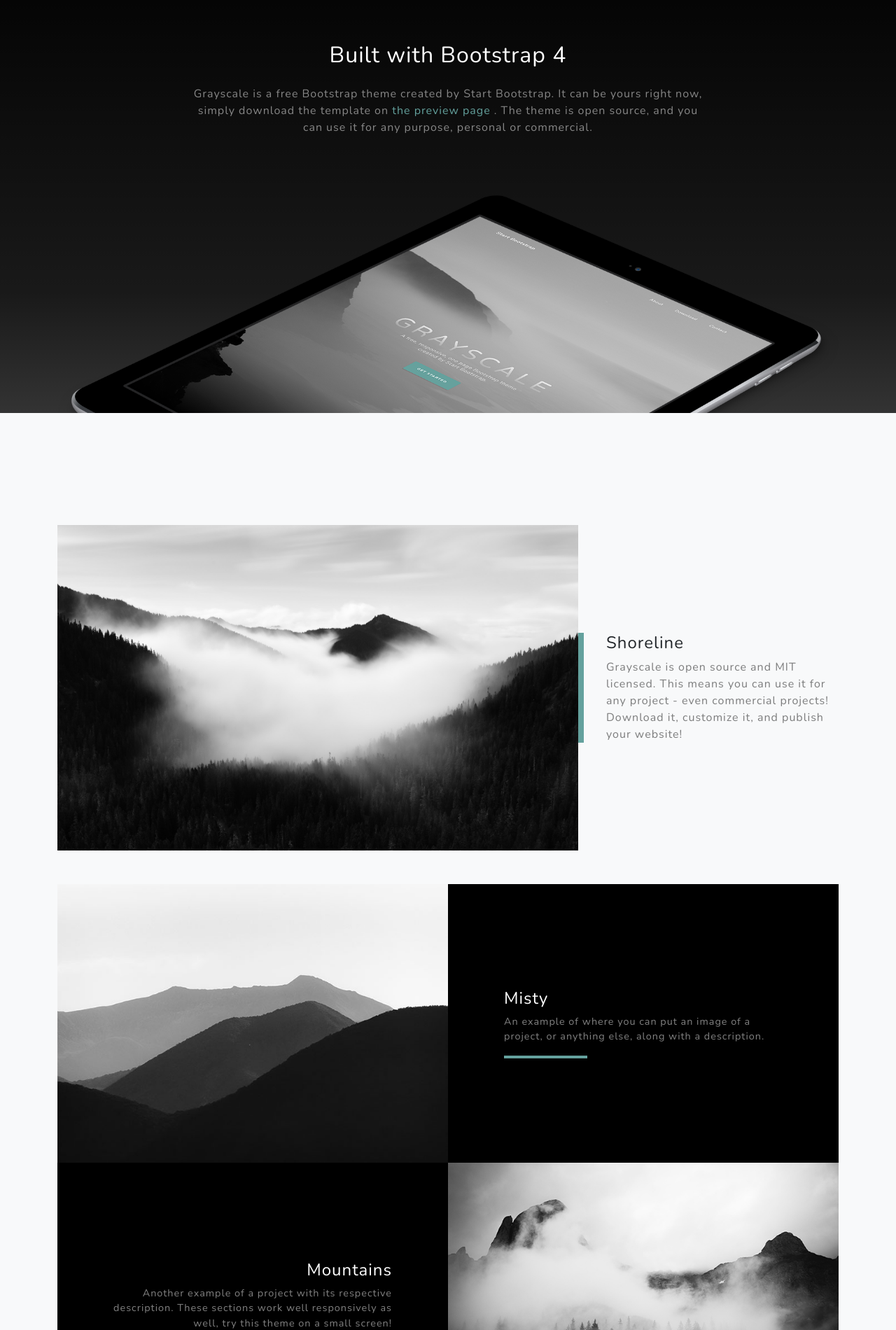
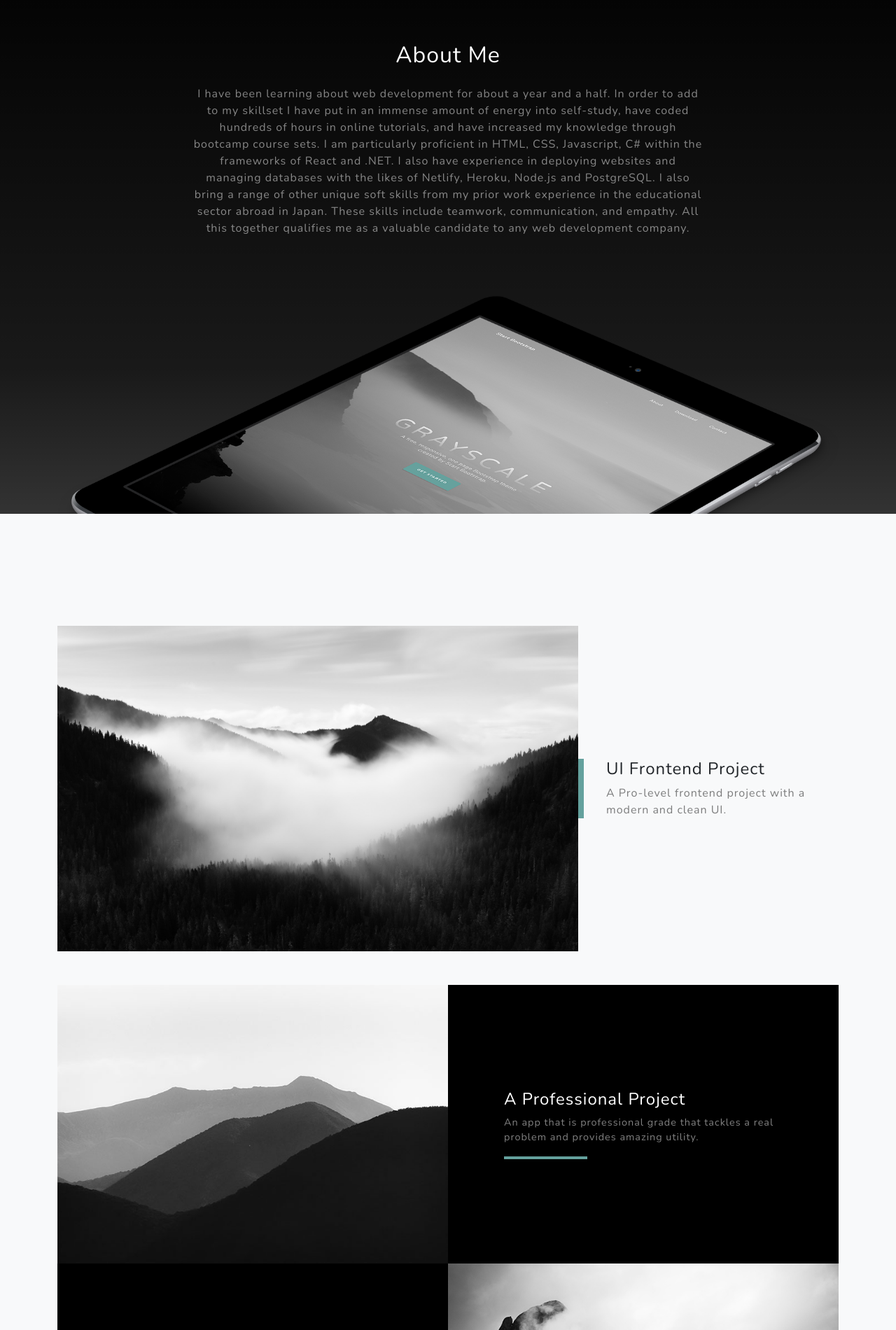
Before and after one commit to maldoalex/Portfolio, a plain HTML site: page index.html in a window 1280 px wide. Shown: the part 900-2800 px from the top of the page at 70% size. Drawn offline with nearby package versions, Linux system fonts and the light colour scheme; files whose address does not match are found by name.

Commit message:
first draft of portfolio

```diff
--- a/index.html
+++ b/index.html
@@ -23,7 +23,7 @@
     <!-- Navigation-->
     <nav class="navbar navbar-expand-lg navbar-light fixed-top" id="mainNav">
         <div class="container">
-            <a class="navbar-brand js-scroll-trigger" href="#page-top">Alex Maldonado</a>
+            <a class="navbar-brand js-scroll-trigger" href="#page-top">AM DEV</a>
             <button class="navbar-toggler navbar-toggler-right" type="button" data-toggle="collapse"
                 data-target="#navbarResponsive" aria-controls="navbarResponsive" aria-expanded="false"
                 aria-label="Toggle navigation">
@@ -54,12 +54,17 @@
         <div class="container">
             <div class="row">
                 <div class="col-lg-8 mx-auto">
-                    <h2 class="text-white mb-4">Built with Bootstrap 4</h2>
+                    <h2 class="text-white mb-4">About Me</h2>
                     <p class="text-white-50">
-                        Grayscale is a free Bootstrap theme created by Start Bootstrap. It can be yours right now,
-                        simply download the template on
-                        <a href="https://startbootstrap.com/theme/grayscale/">the preview page</a>
-                        . The theme is open source, and you can use it for any purpose, personal or commercial.
+                        I have been learning about web development for about a year and a half. In order to add to my
+                        skillset I have put in an immense amount of energy into self-study, have coded hundreds of hours
+                        in online tutorials, and have increased my knowledge through bootcamp course sets. I am
+                        particularly proficient in HTML, CSS, Javascript, C# within the frameworks of React and .NET. I
+                        also have experience in deploying websites and managing databases with the likes of Netlify,
+                        Heroku, Node.js and PostgreSQL.
+                        I also bring a range of other unique soft skills from my prior work experience in the
+                        educational sector abroad in Japan. These skills include teamwork, communication, and empathy.
+                        All this together qualifies me as a valuable candidate to any web development company.
                     </p>
                 </div>
             </div>
@@ -75,10 +80,8 @@
                         alt="" /></div>
                 <div class="col-xl-4 col-lg-5">
                     <div class="featured-text text-center text-lg-left">
-                        <h4>Shoreline</h4>
-                        <p class="text-black-50 mb-0">Grayscale is open source and MIT licensed. This means you can use
-                            it for any project - even commercial projects! Download it, customize it, and publish your
-                            website!</p>
+                        <h4>UI Frontend Project</h4>
+                        <p class="text-black-50 mb-0">A Pro-level frontend project with a modern and clean UI. </p>
                     </div>
                 </div>
             </div>
@@ -89,9 +92,9 @@
                     <div class="bg-black text-center h-100 project">
                         <div class="d-flex h-100">
                             <div class="project-text w-100 my-auto text-center text-lg-left">
-                                <h4 class="text-white">Misty</h4>
-                                <p class="mb-0 text-white-50">An example of where you can put an image of a project, or
-                                    anything else, along with a description.</p>
+                                <h4 class="text-white">A Professional Project</h4>
+                                <p class="mb-0 text-white-50">An app that is professional grade that tackles a real
+                                    problem and provides amazing utility.</p>
                                 <hr class="d-none d-lg-block mb-0 ml-0" />
                             </div>
                         </div>
@@ -105,10 +108,11 @@
                     <div class="bg-black text-center h-100 project">
                         <div class="d-flex h-100">
                             <div class="project-text w-100 my-auto text-center text-lg-right">
-                                <h4 class="text-white">Mountains</h4>
-                                <p class="mb-0 text-white-50">Another example of a project with its respective
-                                    description. These sections work well responsively as well, try this theme on a
-                                    small screen!</p>
+                                <h4 class="text-white">Bug Tracker</h4>
+                                <p class="mb-0 text-white-50">This project has authorization and authentication, so the
+                                    user can log in. It supports roles, and so that the user when they log in they have
+                                    certain roles, they have certain things they can see, a dev role, a admin role and
+                                    these kind of things, these very complex business problems.</p>
                                 <hr class="d-none d-lg-block mb-0 mr-0" />
                             </div>
                         </div>
@@ -123,11 +127,11 @@
             <div class="row">
                 <div class="col-md-10 col-lg-8 mx-auto text-center">
                     <i class="far fa-paper-plane fa-2x mb-2 text-white"></i>
-                    <h2 class="text-white mb-5">Subscribe to receive updates!</h2>
+                    <h2 class="text-white mb-5">Contact developer for more info!</h2>
                     <form class="form-inline d-flex">
                         <input class="form-control flex-fill mr-0 mr-sm-2 mb-3 mb-sm-0" id="inputEmail" type="email"
                             placeholder="Enter email address..." />
-                        <button class="btn btn-primary mx-auto" type="submit">Subscribe</button>
+                        <button class="btn btn-primary mx-auto" type="submit">Submit</button>
                     </form>
                 </div>
             </div>
@@ -177,7 +181,7 @@
     </section>
     <!-- Footer-->
     <footer class="footer bg-black small text-center text-white-50">
-        <div class="container">Copyright © Your Website 2020</div>
+        <div class="container">Copyright © Alex Maldonado 2021</div>
     </footer>
     <!-- Bootstrap core JS-->
     <script src="https://cdnjs.cloudflare.com/ajax/libs/jquery/3.5.1/jquery.min.js"></script>
```
Also changed, not shown: assets/img/ipad.png (renamed from assets/ipad.png).
